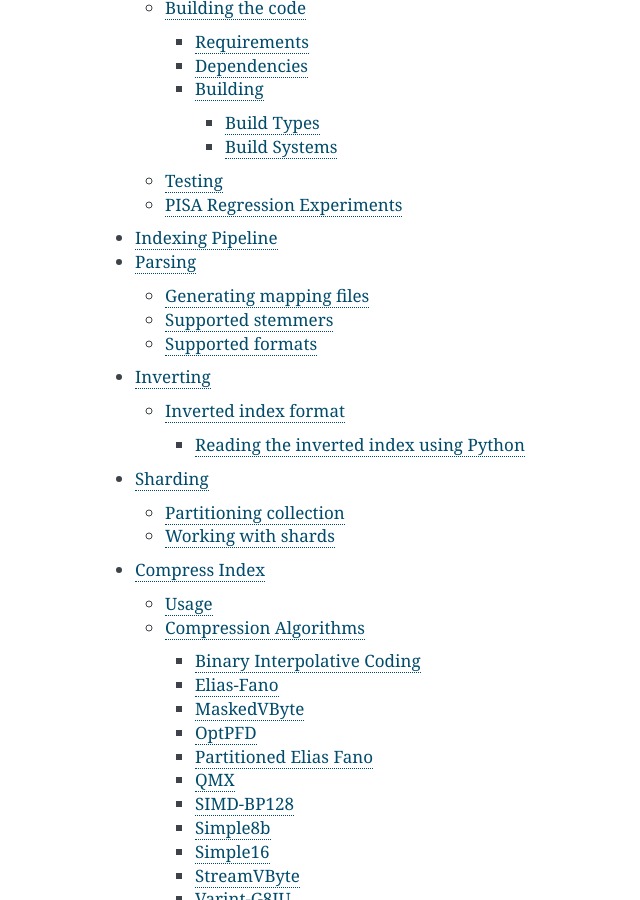
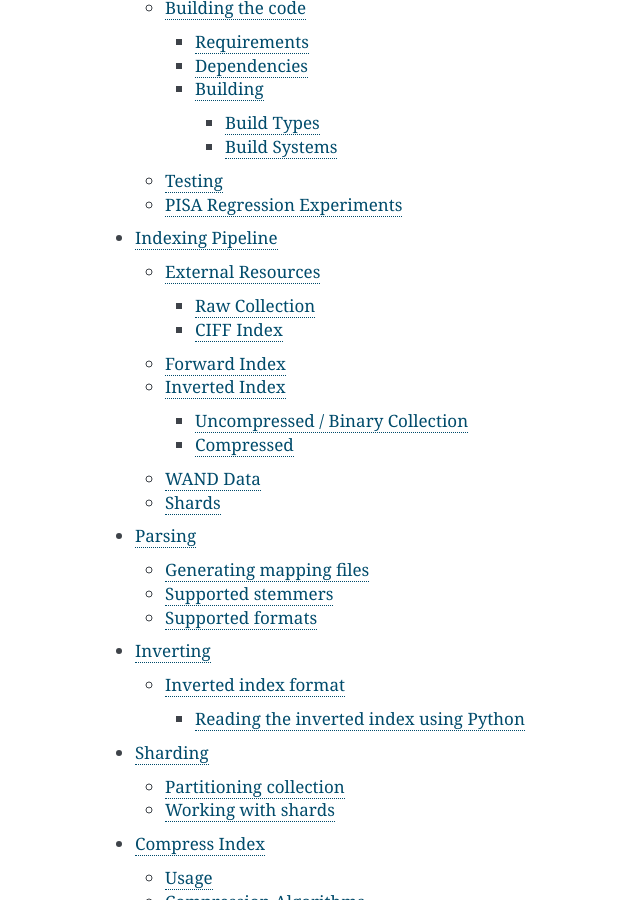
Before and after one commit to pisa-engine/pisa, a Sphinx documentation site: the page built from docs/source/index.rst, in a window 1280 px wide and 900 px high, scrolled down 719 px. Shown: the whole window, without its empty margins (315-955 px from the left). Built offline with Sphinx 7.4.7, drawn with Linux system fonts in a browser that asks for light colours; some of the changed lines change nothing that is shown.

Commit message:
Update Indexing Pipeline docs

```diff
--- a/docs/source/indexing_pipeline.md
+++ b/docs/source/indexing_pipeline.md
@@ -7,4 +7,57 @@
 This is because we want the flexibility of experimenting with each
 individual step without recomputing the entire pipeline.
 
-![Indexing Pipeline](img/pipeline.jpg)
+![Indexing Pipeline](img/pipeline.png)
+
+## External Resources
+
+### Raw Collection
+
+The raw collection is a dataset containing the documents to index.
+The tool `parse_collection` supports several input formats that
+can be parsed to a forward index (see [Forward Index](#forward-index)).
+
+### CIFF Index
+
+This is an inverted index in the [Common Index File Format](https://github.com/osirrc/ciff).
+It can be converted to an uncompressed PISA index (more information below)
+with the [`ciff2pisa`](https://github.com/pisa-engine/ciff) tool.
+
+## Forward Index
+
+A _forward index_ is the output of the `parse_collection` tool.
+It represents each document as a list of tokens (terms) in the order of their appearance.
+To learn more about parsing and the forward index format, read [Parsing](parsing.html).
+
+## Inverted Index
+
+An inverted index is the most fundamental structure in PISA.
+For each term in the collection, it contains a list of documents the term appears in.
+PISA distinguishes two types of inverted index.
+
+### Uncompressed / Binary Collection
+
+The uncompressed index stores document IDs and frequencies as 4-byte integers.
+It is an intermediate format between forward index and compressed inverted index.
+It is obtained by running `invert` on a forward index.
+To learn more about inverting a forward index, read [Inverting](inverting.html).
+Optionally, documents can be reordered with `reorder-docids` to obtain another
+instance of uncompressed inverted index with different assignment of IDs to documents.
+More on reordering can be found in [Document Reordering](document_reordering.html).
+
+### Compressed
+
+An uncompressed index is large and therefore before running queries, it must be compressed
+with one of many available encoding methods.
+See [Compress Index](compress-index.html) to learn more.
+
+## WAND Data
+
+This is a special metadata file containing additional statistics used during query processing.
+See [Build additional data](query_index.html#build-additional-data).
+
+## Shards
+
+PISA supports partitioning a forward index into subsets called _shards_.
+Structures of all shards can be transformed in bulk using `shards` command line tool.
+To learn more, read [Sharding](sharding.html).
```
